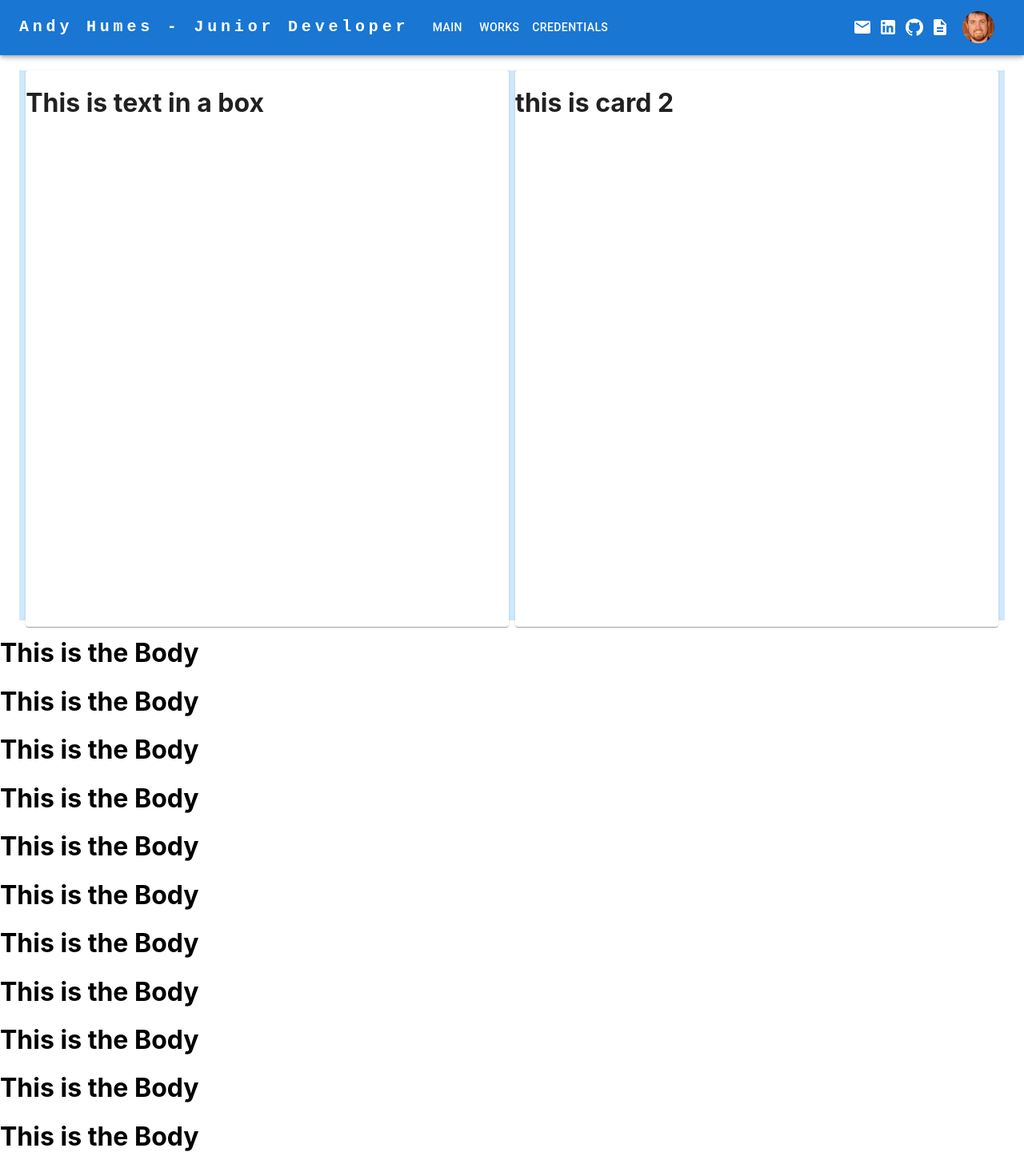
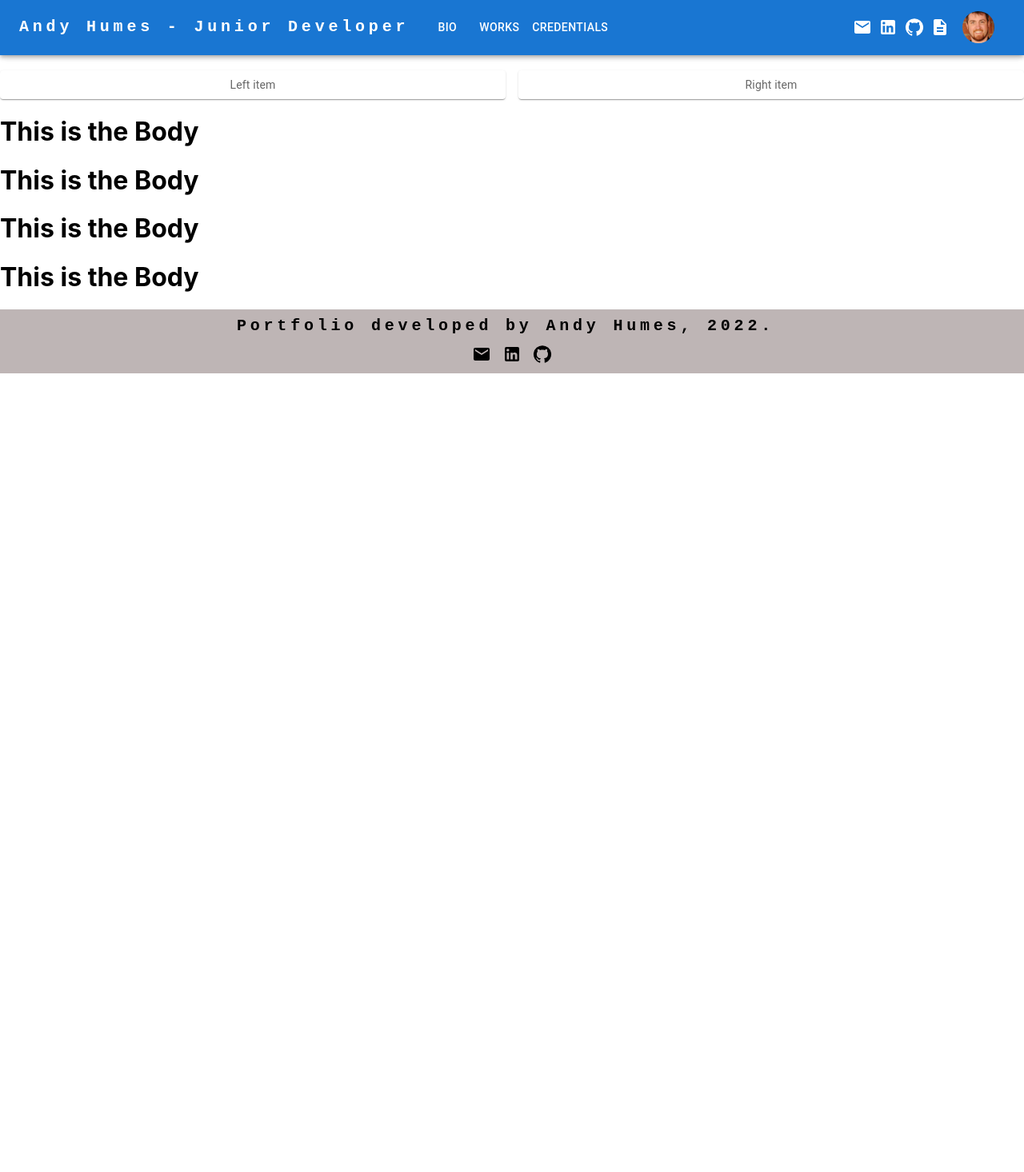
Before and after one commit to humesandrew/andyhumesportfolio, a React (Create React App) app: page / in a window 1280 px wide. Shown: the top 1466 px of the page at 80% size. After the commit the page ends 800 px from the top, so only its background shows below. Built offline with nearby package versions, Linux system fonts and the light colour scheme.

Commit message:
beforebreak

```diff
--- a/src/App.js
+++ b/src/App.js
@@ -14,17 +14,7 @@ function App() {
     <h1>This is the Body</h1>
     <h1>This is the Body</h1>
     <h1>This is the Body</h1>
-    <h1>This is the Body</h1>
-    <h1>This is the Body</h1>
-    <h1>This is the Body</h1>
-    <h1>This is the Body</h1>
-    <h1>This is the Body</h1>
-    <h1>This is the Body</h1>
-    <h1>This is the Body</h1>
-    <h1>This is the Body</h1>
-    <h1>This is the Body</h1>
-    <h1>This is the Body</h1>
-    <h1>This is the Body</h1>
+
 
   <Footer />
     </>
--- a/src/components/bio/Bio.js
+++ b/src/components/bio/Bio.js
@@ -5,20 +5,62 @@ import Container from '@mui/material/Container';
 
 import './bio.css';
 
+
+
+import { styled } from '@mui/material/styles';
+
+import Paper from '@mui/material/Paper';
+import Grid from '@mui/material/Grid';
+
+const Item = styled(Paper)(({ theme }) => ({
+  backgroundColor: theme.palette.mode === 'dark' ? '#1A2027' : '#fff',
+  ...theme.typography.body2,
+  padding: theme.spacing(1),
+  textAlign: 'center',
+  color: theme.palette.text.secondary,
+}));
+
 export default function Bio() {
   return (
-    <React.Fragment>
-      <Container className="bioContainer" maxWidth="100%">
-        <Box className="bioCardBox" sx={{ bgcolor: '#cfe8fc', height: '86vh' }}>
-            <Card className='leftCard'>
-       <h1> This is text in a box</h1>
-       </Card>
-       <Card className='rightCard'>
-        <h1>this is card 2</h1>
-        </Card>
-       </Box>
+    <Box className="bioContainer" sx={{ flexGrow: 1 }}>
+      <Grid container spacing={2}>
+        <Grid item xs={6}>
+          <Item >Left item</Item>
+        </Grid>
+        <Grid item xs={6}>
+          <Item >Right item</Item>
+        </Grid>
 
-      </Container>
-    </React.Fragment>
+      </Grid>
+    </Box>
   );
 }
+
+
+
+
+
+
+
+
+
+
+// export default function Bio() {
+//   return (
+//     <React.Fragment>
+//       <Container className="bioContainer" maxWidth="100%">
+//         <Box className="bioCardBox" sx={{ bgcolor: '#cfe8fc' }}>
+//             <Card sx={{
+//                 mr: 2,
+//                 display: { xs: "flex", md: "flex" },}} className='leftCard'>
+//        <h1> This is text in a box</h1>
+//        </Card>
+//        <Card className='rightCard'>
+//         <h1>this is card 2</h1>
+//         </Card>
+//        </Box>
+
+//       </Container>
+//     </React.Fragment>
+//   );
+// }
--- a/src/components/bio/bio.css
+++ b/src/components/bio/bio.css
@@ -6,14 +6,6 @@
 .bioCardBox {
     display: flex;
     flex-wrap: wrap;
-    justify-content: space-evenly;
+
+
 }
-.leftCard {
-    width: 49%;
-    height: 87vh;
-}
-
-.rightCard {
-    width: 49%;
-    height: 87vh;
-}
--- a/src/components/topapp/TopApp.js
+++ b/src/components/topapp/TopApp.js
@@ -32,8 +32,8 @@ const resumeBtn = function () {
   window.open(resumeData.resume);
 };
 
-const pages = ["Main", "Works", "Credentials"];
-const settings = ["Main", "Works", "Credentials"];
+const pages = ["Bio", "Works", "Credentials"];
+const settings = ["Bio", "Works", "Credentials"];
 
 const TopApp = () => {
   const [anchorElNav, setAnchorElNav] = React.useState(null);
--- a/src/components/topapp/topapp.css
+++ b/src/components/topapp/topapp.css
@@ -18,3 +18,6 @@
 .resume {
   cursor: pointer;
 }
+.andy:hover {
+  transform: scale(1.5);
+}
```
